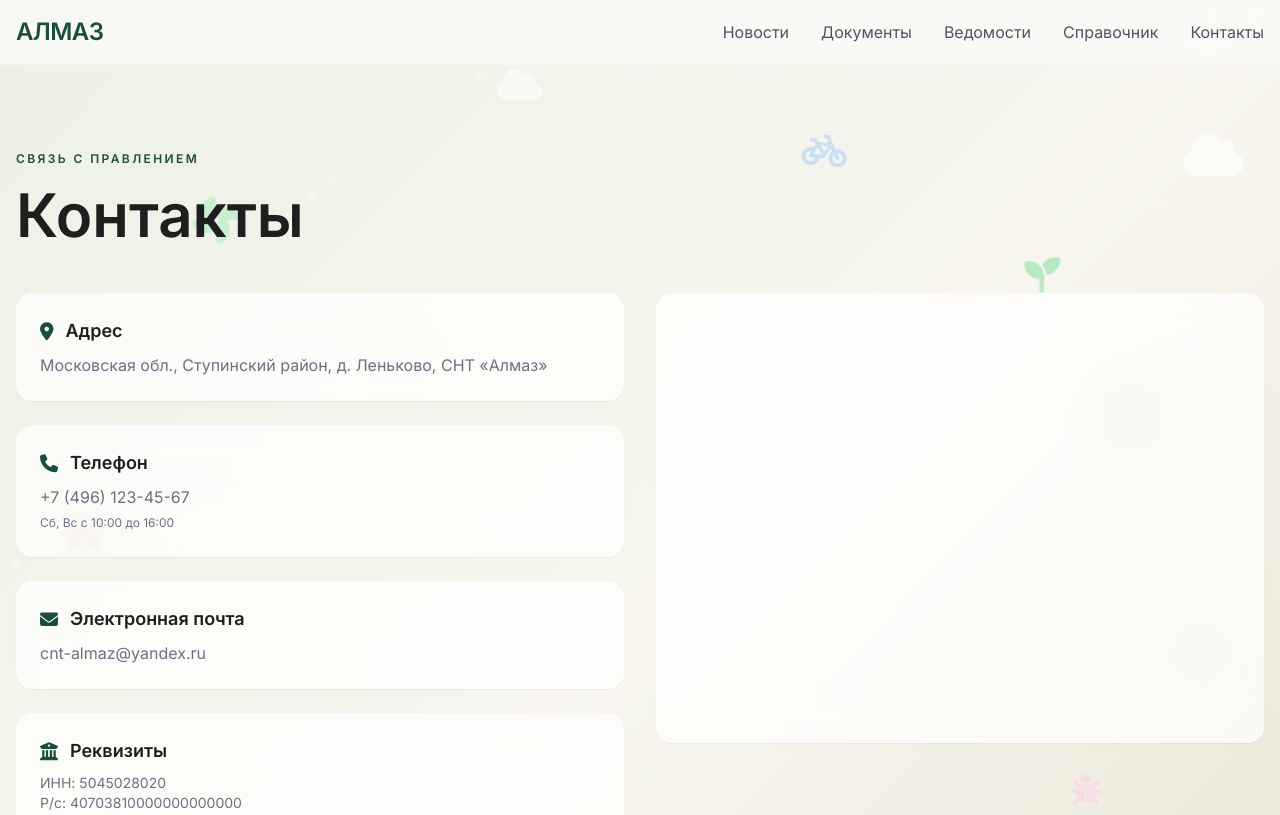
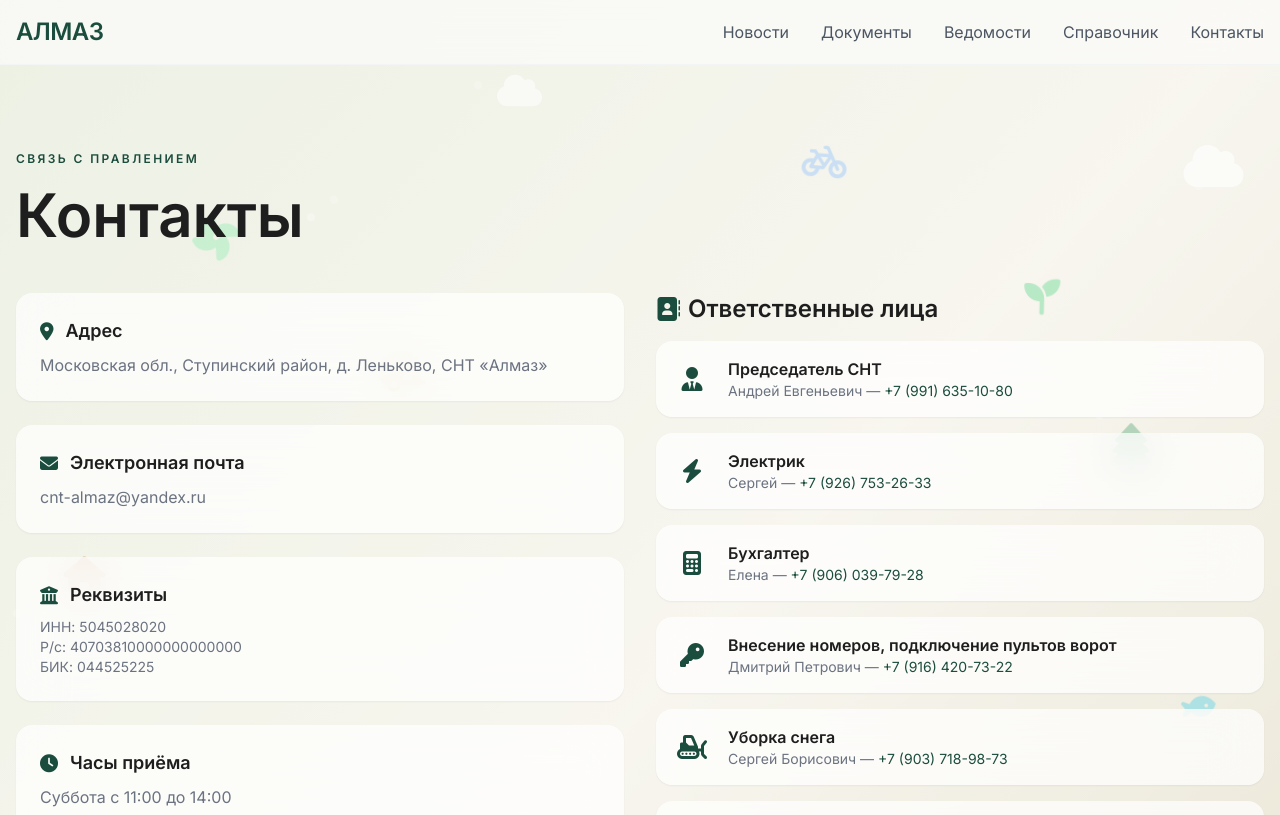
Before and after one commit to rawcam/almaz-snt, a Next.js app: page /almaz-snt/contacts in a window 1280 px wide. Shown: the top 815 px of the page. Built offline with nearby package versions, Linux system fonts and the light colour scheme.

Commit message:
Update contacts.js

```diff
--- a/src/pages/contacts.js
+++ b/src/pages/contacts.js
@@ -2,6 +2,51 @@
 import Navbar from '../components/Navbar'
 import AnimatedBackgroundLight from '../components/AnimatedBackgroundLight'
 import { motion } from 'framer-motion'
+
+const responsiblePersons = [
+  {
+    role: 'Председатель СНТ',
+    name: 'Андрей Евгеньевич',
+    phone: '+7 (991) 635-10-80',
+    icon: 'fa-solid fa-user-tie',
+  },
+  {
+    role: 'Электрик',
+    name: 'Сергей',
+    phone: '+7 (926) 753-26-33',
+    icon: 'fa-solid fa-bolt',
+  },
+  {
+    role: 'Бухгалтер',
+    name: 'Елена',
+    phone: '+7 (906) 039-79-28',
+    icon: 'fa-solid fa-calculator',
+  },
+  {
+    role: 'Внесение номеров, подключение пультов ворот',
+    name: 'Дмитрий Петрович',
+    phone: '+7 (916) 420-73-22',
+    icon: 'fa-solid fa-key',
+  },
+  {
+    role: 'Уборка снега',
+    name: 'Сергей Борисович',
+    phone: '+7 (903) 718-98-73',
+    icon: 'fa-solid fa-snowplow',
+  },
+  {
+    role: 'Сторож',
+    name: 'Амир',
+    phone: '+7 (915) 444-00-19',
+    icon: 'fa-solid fa-shield-haltered',
+  },
+  {
+    role: 'Освещение СНТ',
+    name: 'Алексей Владимирович',
+    phone: '+7 (905) 592-56-28',
+    icon: 'fa-solid fa-lightbulb',
+  },
+]
 
 export default function Contacts() {
   return (
@@ -23,6 +68,7 @@ export default function Contacts() {
         </motion.div>
 
         <div className="grid md:grid-cols-2 gap-8">
+          {/* Левая колонка: общая информация */}
           <div className="space-y-6">
             <div className="bg-white/70 backdrop-blur-xl rounded-2xl p-6 shadow-sm">
               <h3 className="font-semibold text-lg text-dark flex items-center gap-3">
@@ -33,16 +79,7 @@ export default function Contacts() {
                 Московская обл., Ступинский район, д. Леньково, СНТ «Алмаз»
               </p>
             </div>
-            <div className="bg-white/70 backdrop-blur-xl rounded-2xl p-6 shadow-sm">
-              <h3 className="font-semibold text-lg text-dark flex items-center gap-3">
-                <i className="fa-solid fa-phone text-green-deep"></i>
-                Телефон
-              </h3>
-              <p className="text-gray-500 mt-2">
-                +7 (496) 123-45-67<br />
-                <span className="text-xs">Сб, Вс с 10:00 до 16:00</span>
-              </p>
-            </div>
+
             <div className="bg-white/70 backdrop-blur-xl rounded-2xl p-6 shadow-sm">
               <h3 className="font-semibold text-lg text-dark flex items-center gap-3">
                 <i className="fa-solid fa-envelope text-green-deep"></i>
@@ -50,6 +87,7 @@ export default function Contacts() {
               </h3>
               <p className="text-gray-500 mt-2">cnt-almaz@yandex.ru</p>
             </div>
+
             <div className="bg-white/70 backdrop-blur-xl rounded-2xl p-6 shadow-sm">
               <h3 className="font-semibold text-lg text-dark flex items-center gap-3">
                 <i className="fa-solid fa-building-columns text-green-deep"></i>
@@ -61,23 +99,50 @@ export default function Contacts() {
                 БИК: 044525225
               </p>
             </div>
+
+            {/* Часы приёма */}
+            <div className="bg-white/70 backdrop-blur-xl rounded-2xl p-6 shadow-sm">
+              <h3 className="font-semibold text-lg text-dark flex items-center gap-3">
+                <i className="fa-solid fa-clock text-green-deep"></i>
+                Часы приёма
+              </h3>
+              <p className="text-gray-500 mt-2">
+                Суббота с 11:00 до 14:00<br />
+                <span className="text-xs">Просим обращаться в указанное время</span>
+              </p>
+            </div>
           </div>
 
-          <motion.div
-            initial={{ opacity: 0, scale: 0.95 }}
-            animate={{ opacity: 1, scale: 1 }}
-            transition={{ duration: 0.8, delay: 0.2 }}
-            className="bg-white/70 backdrop-blur-xl rounded-2xl overflow-hidden shadow-sm h-[450px]"
-          >
-            <iframe
-              src="https://yandex.ru/map-widget/v1/?ll=37.9858%2C55.1874&z=15&pt=37.9858,55.1874,pm2rdl&l=map"
-              width="100%"
-              height="100%"
-              frameBorder="0"
-              allowFullScreen={true}
-              title="Карта СНТ Алмаз"
-            />
-          </motion.div>
+          {/* Правая колонка: ответственные лица */}
+          <div className="space-y-4">
+            <h2 className="text-2xl font-semibold text-dark mb-2 flex items-center gap-2">
+              <i className="fa-solid fa-address-book text-green-deep"></i>
+              Ответственные лица
+            </h2>
+            {responsiblePersons.map((person, index) => (
+              <motion.div
+                key={index}
+                initial={{ opacity: 0, y: 20 }}
+                whileInView={{ opacity: 1, y: 0 }}
+                viewport={{ once: true }}
+                transition={{ duration: 0.3, delay: index * 0.05 }}
+                className="bg-white/70 backdrop-blur-xl rounded-2xl p-4 shadow-sm flex items-center gap-4"
+              >
+                <div className="text-2xl text-green-deep w-10 h-10 flex items-center justify-center">
+                  <i className={person.icon}></i>
+                </div>
+                <div>
+                  <p className="font-semibold text-dark">{person.role}</p>
+                  <p className="text-sm text-gray-500">
+                    {person.name} &mdash;{' '}
+                    <a href={`tel:${person.phone.replace(/\D/g, '')}`} className="text-green-deep hover:underline">
+                      {person.phone}
+                    </a>
+                  </p>
+                </div>
+              </motion.div>
+            ))}
+          </div>
         </div>
       </div>
 
@@ -98,7 +163,7 @@ export default function Contacts() {
           </div>
           <div>
             <h5 className="text-white font-semibold">Контакты</h5>
-            <p className="mt-2">cnt-almaz@yandex.ru<br />+7 (496) 123-45-67</p>
+            <p className="mt-2">cnt-almaz@yandex.ru<br />+7 (991) 635-10-80</p>
           </div>
         </div>
         <div className="text-center mt-8 text-sm text-gray-500">
```
